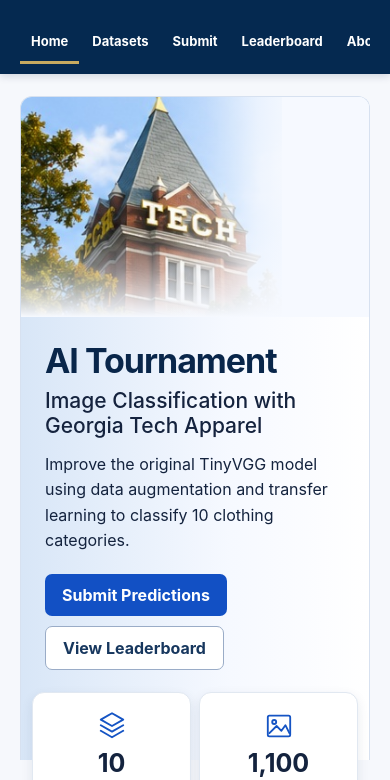
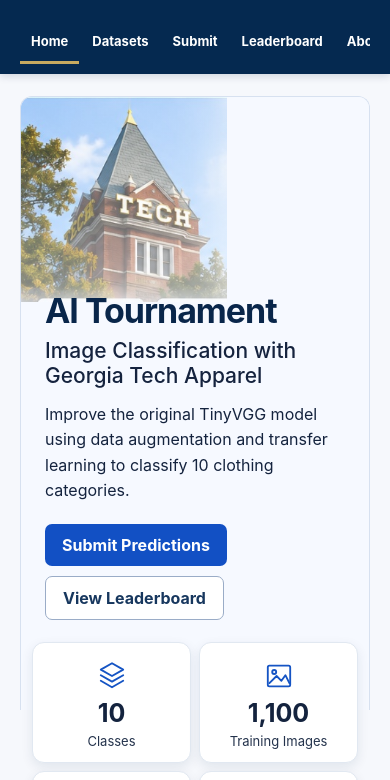
Before and after one commit to AdrianSchell/ai-tournament, a plain HTML site: page index.html in a window 390 px wide. Shown: the part 49-829 px from the top of the page. Drawn offline with Linux system fonts and the light colour scheme.

Commit message:
Add files via upload

```diff
--- a/style.css
+++ b/style.css
@@ -36,3 +36,43 @@
 #home>.panel{margin-top:25px}
 @media(max-width:850px){#home .hero{grid-template-columns:1fr}#home .hero-photo{min-height:220px;background-position:center,center,left center}#home .hero-copy{padding:25px 24px 95px}#home .home-stats{margin:-68px 12px 16px;grid-template-columns:repeat(2,1fr)}}
 @media(max-width:520px){.gt-logo{width:112px;height:auto}#home .hero-copy{padding-bottom:90px}#home .hero h1{font-size:34px}#home .home-stats{gap:8px}#home .home-stats .stat{min-height:105px}}
+
+/* v8.1: seamless full-hero photograph and responsive text placement */
+#home .hero {
+  position:relative;
+  isolation:isolate;
+  grid-template-columns:42% 58%;
+  background:#f6f9ff;
+  overflow:hidden;
+}
+#home .hero-photo {
+  position:absolute;
+  inset:0;
+  z-index:-1;
+  min-height:0;
+  background-color:#f6f9ff;
+  background-image:
+    linear-gradient(to right,transparent 0%,transparent 20%,rgba(246,249,255,.12) 27%,rgba(246,249,255,.55) 37%,rgba(246,249,255,.94) 48%,#f6f9ff 58%),
+    linear-gradient(to bottom,transparent 50%,rgba(246,249,255,.18) 69%,#f6f9ff 100%),
+    url('assets/tech-tower-reference.jpg');
+  background-position:center,center,left center;
+  background-size:cover,cover,36% auto;
+  background-repeat:no-repeat;
+  -webkit-mask-image:none;mask-image:none;
+}
+#home .hero-copy {grid-column:2;position:relative;z-index:1;}
+@media(max-width:850px){
+  #home .hero {grid-template-columns:1fr;}
+  #home .hero-photo {
+    background-image:
+      linear-gradient(to bottom,rgba(246,249,255,.10) 0%,rgba(246,249,255,.55) 35%,#f6f9ff 70%),
+      url('assets/tech-tower-reference.jpg');
+    background-position:center,left top;
+    background-size:cover,auto 240px;
+  }
+  #home .hero-copy {grid-column:1;padding:230px 24px 95px;}
+}
+@media(max-width:520px){
+  #home .hero-photo {background-size:cover,auto 205px;}
+  #home .hero-copy {padding:195px 24px 90px;}
+}
```
